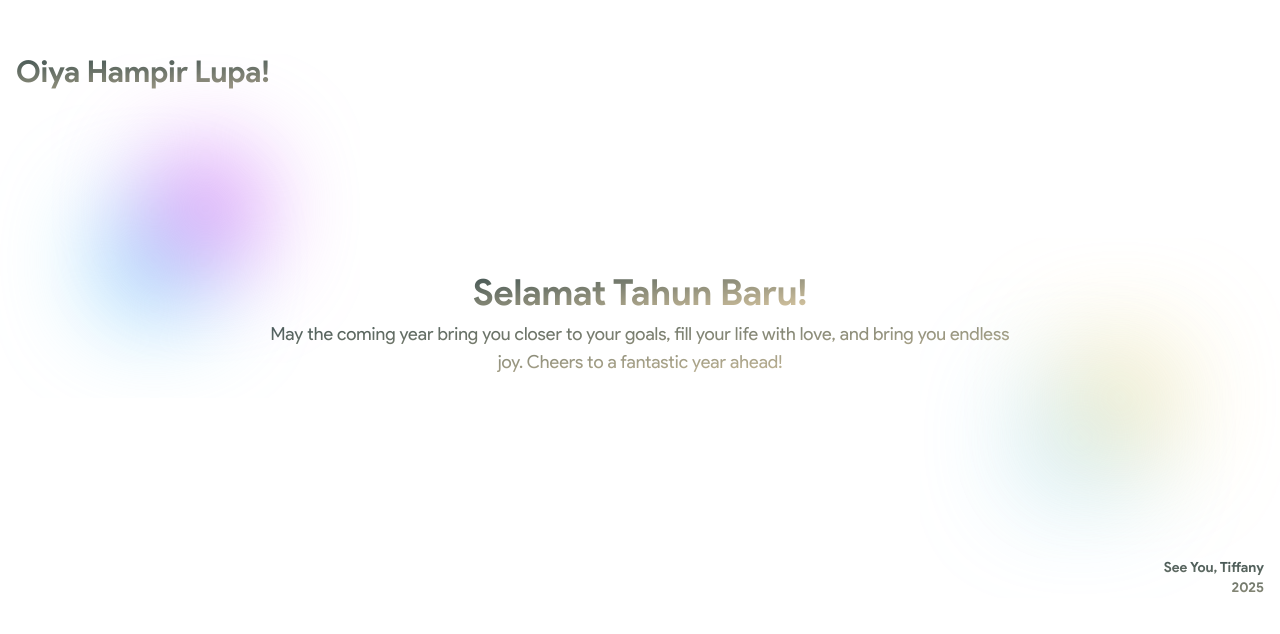
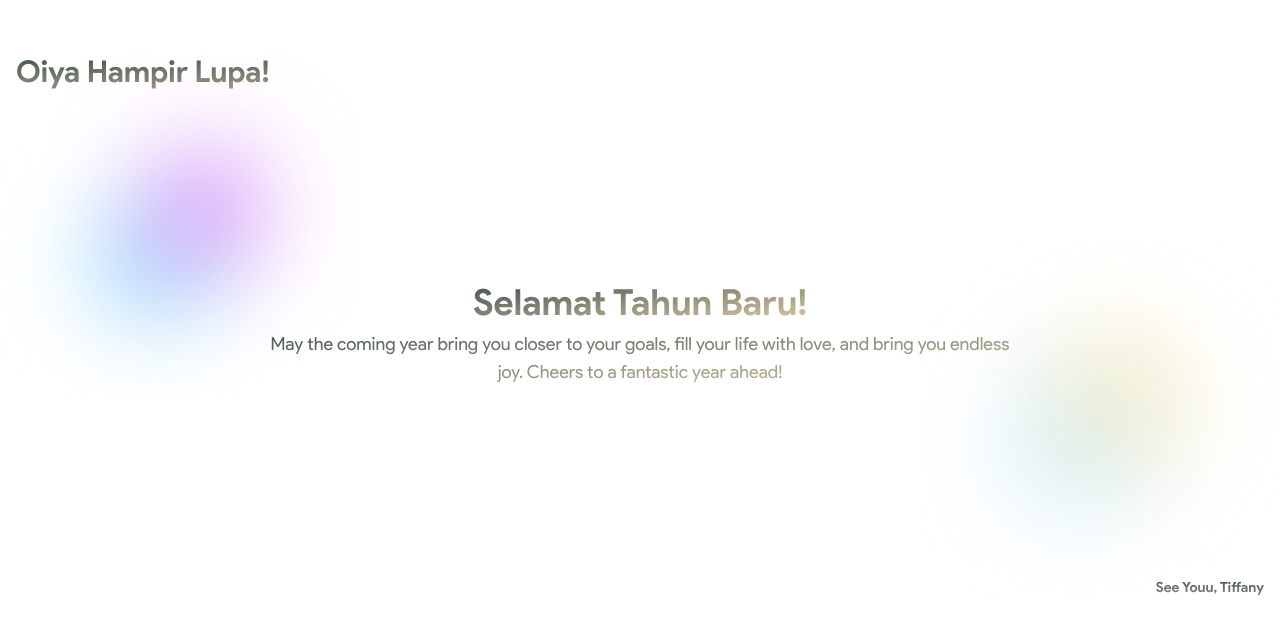
Before and after one commit to Jayennn/Journey, a Next.js app: page /diary/page-one in a window 1280 px wide. Shown: the part 3537-4171 px from the top of the page. Built offline with nearby package versions, Linux system fonts and the light colour scheme.

Commit message:
Update index.tsx

```diff
--- a/src/pages/diary/page-one/index.tsx
+++ b/src/pages/diary/page-one/index.tsx
@@ -152,9 +152,7 @@ export default function PageOne() {
             <p className="text-center max-w-3xl text-lg bg-gradient-to-br from-[#3E5151] to-[#DECBA4] inline-block text-transparent bg-clip-text">May the coming year bring you closer to your goals, fill your life with love, and bring you endless joy. Cheers to a fantastic year ahead!</p>
           </div>
           <p className="text-right text-sm font-bold  bg-gradient-to-bl from-[#3E5151] to-[#DECBA4] inline-block text-transparent bg-clip-text">
-            See You, Tiffany
-            <br />
-            2025
+            See Youu, Tiffany
           </p>
         </div>
       </section>
```
